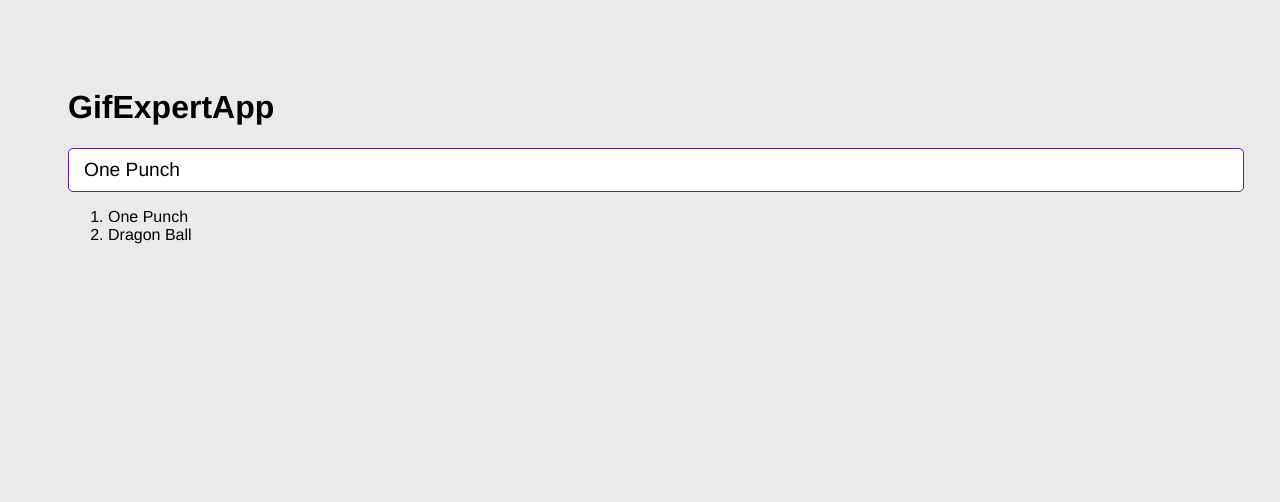
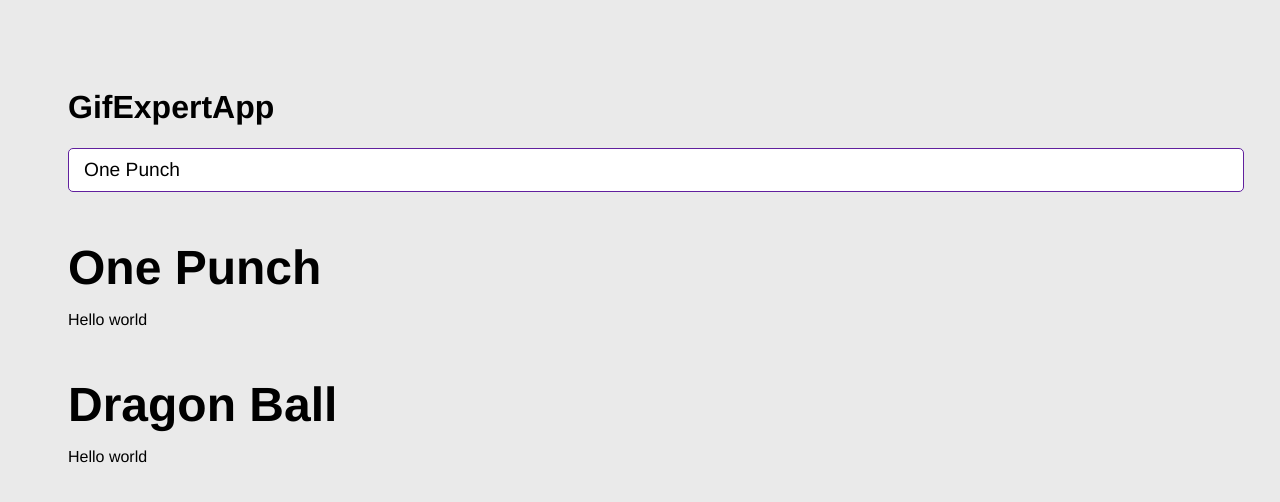
Before and after one commit to PeterGabrielVE/04-gif-expert-app, a React (Vite) app: page / in a window 1280 px wide. Shown: the top 502 px of the page. Built offline with nearby package versions, Linux system fonts and the light colour scheme.

Commit message:
New Component

```diff
--- a/src/GifExpertApp.jsx
+++ b/src/GifExpertApp.jsx
@@ -1,5 +1,6 @@
 import { useState } from 'react';
 import { AddCategory } from './addCategory';
+import { GifGrid } from './components/AddCategory';
 
 export const GifExpertApp = () => {
 
@@ -15,14 +16,10 @@ export const GifExpertApp = () => {
     <>
      <h1>GifExpertApp</h1>
      <AddCategory
-     //setCategories={ setCategories }
       onNewCategory={ (value) => onAddCategory(value) }
      />
-     <ol>
-        { categories.map( category =>{
-            return <li key={ category }>{ category }</li>
-        }) }
-     </ol>
+        { categories.map( ( category ) => ( <GifGrid key={ category } category={ category }/> )
+            ) }
     </>
 
   )
--- /dev/null
+++ b/src/components/AddCategory.jsx
@@ -0,0 +1,9 @@
+
+export const GifGrid = ({ category }) => {
+  return (
+    <>
+        <h3>{ category }</h3>
+        <p>Hello world</p>
+    </>
+  )
+}
```
